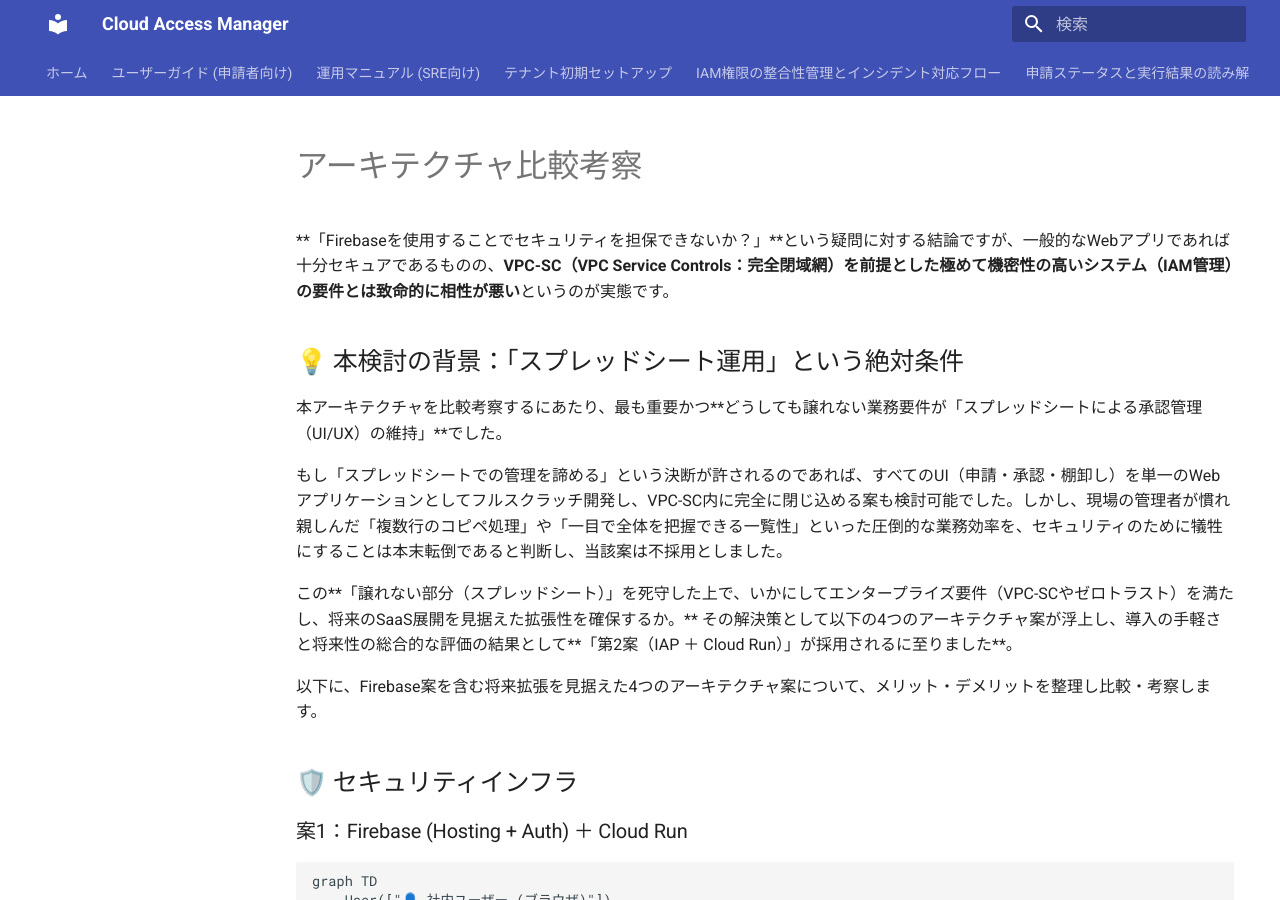
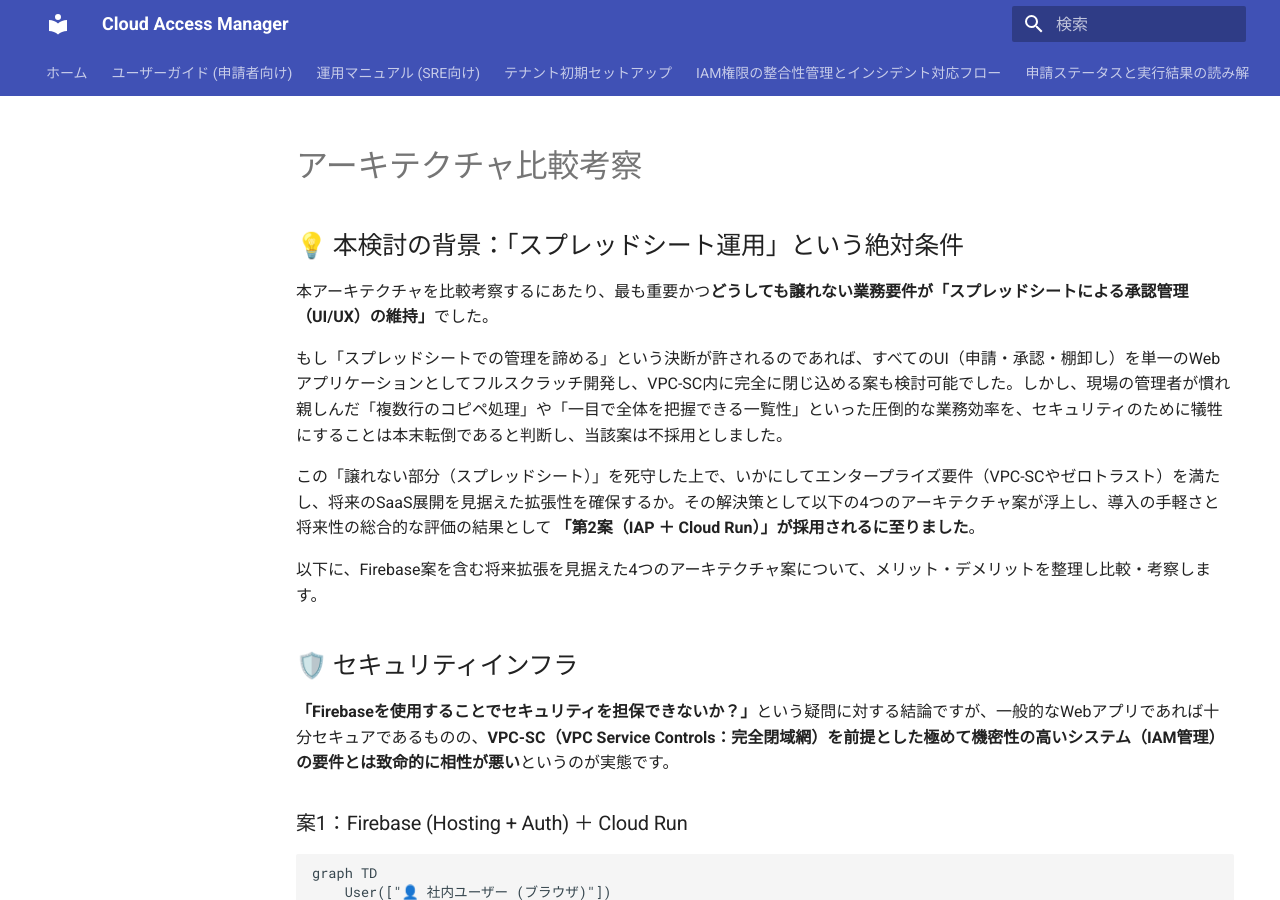
Before and after one commit to ea-Mitsuoka/cloud-access-manager, an MkDocs documentation site: the page built from docs/roadmap/architecture-comparison.md, in a window 1280 px wide and 900 px high. Built offline with MkDocs 1.6.1 and Material for MkDocs 9.7.7, drawn with Linux system fonts in a browser that asks for light colours.

Commit message:
docs: update documentation

```diff
--- a/docs/roadmap/architecture-comparison.md
+++ b/docs/roadmap/architecture-comparison.md
@@ -1,18 +1,18 @@
 # アーキテクチャ比較考察
-
-\*\*「Firebaseを使用することでセキュリティを担保できないか？」\*\*という疑問に対する結論ですが、一般的なWebアプリであれば十分セキュアであるものの、**VPC-SC（VPC Service Controls：完全閉域網）を前提とした極めて機密性の高いシステム（IAM管理）の要件とは致命的に相性が悪い**というのが実態です。
 
 ## 💡 本検討の背景：「スプレッドシート運用」という絶対条件
 
-本アーキテクチャを比較考察するにあたり、最も重要かつ\*\*どうしても譲れない業務要件が「スプレッドシートによる承認管理（UI/UX）の維持」\*\*でした。
+本アーキテクチャを比較考察するにあたり、最も重要かつ**どうしても譲れない業務要件が「スプレッドシートによる承認管理（UI/UX）の維持」**でした。
 
 もし「スプレッドシートでの管理を諦める」という決断が許されるのであれば、すべてのUI（申請・承認・棚卸し）を単一のWebアプリケーションとしてフルスクラッチ開発し、VPC-SC内に完全に閉じ込める案も検討可能でした。しかし、現場の管理者が慣れ親しんだ「複数行のコピペ処理」や「一目で全体を把握できる一覧性」といった圧倒的な業務効率を、セキュリティのために犠牲にすることは本末転倒であると判断し、当該案は不採用としました。
 
-この\*\*「譲れない部分（スプレッドシート）」を死守した上で、いかにしてエンタープライズ要件（VPC-SCやゼロトラスト）を満たし、将来のSaaS展開を見据えた拡張性を確保するか。\*\* その解決策として以下の4つのアーキテクチャ案が浮上し、導入の手軽さと将来性の総合的な評価の結果として\*\*「第2案（IAP ＋ Cloud Run）」が採用されるに至りました\*\*。
+この「譲れない部分（スプレッドシート）」を死守した上で、いかにしてエンタープライズ要件（VPC-SCやゼロトラスト）を満たし、将来のSaaS展開を見据えた拡張性を確保するか。その解決策として以下の4つのアーキテクチャ案が浮上し、導入の手軽さと将来性の総合的な評価の結果として **「第2案（IAP ＋ Cloud Run）」が採用されるに至りました**。
 
 以下に、Firebase案を含む将来拡張を見据えた4つのアーキテクチャ案について、メリット・デメリットを整理し比較・考察します。
 
 ## 🛡️ セキュリティインフラ
+
+**「Firebaseを使用することでセキュリティを担保できないか？」**という疑問に対する結論ですが、一般的なWebアプリであれば十分セキュアであるものの、**VPC-SC（VPC Service Controls：完全閉域網）を前提とした極めて機密性の高いシステム（IAM管理）の要件とは致命的に相性が悪い**というのが実態です。
 
 ### 案1：Firebase (Hosting + Auth) ＋ Cloud Run
 
```
